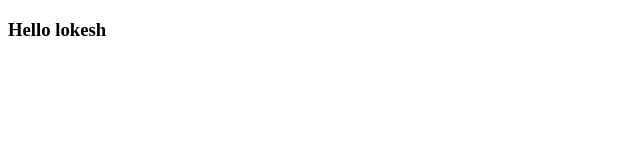
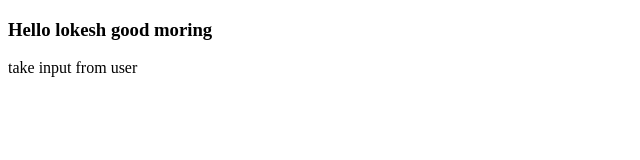
Before and after one commit to pamusai04/sai, a plain HTML site: page index23.html in a window 1280 px wide. Shown: the whole page, without its empty margins (0-640 px from the left). Drawn offline with Linux system fonts and the light colour scheme.

Commit message:
readme and story 3.2

```diff
--- a/index23.html
+++ b/index23.html
@@ -6,6 +6,9 @@
     <title>Document</title>
 </head>
 <body>
-    <h3>Hello lokesh </h3>
+    <h3>Hello lokesh good moring
+    </h3>
+
+    <p>take input from user </p>
 </body>
 </html>
```
Also changed, not shown: 1 other file.
